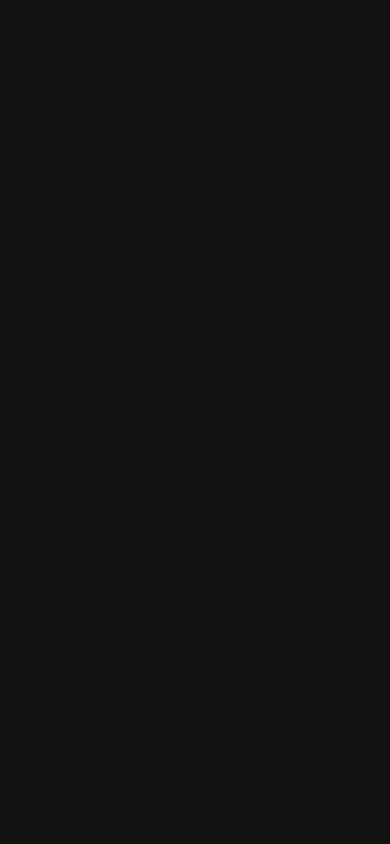
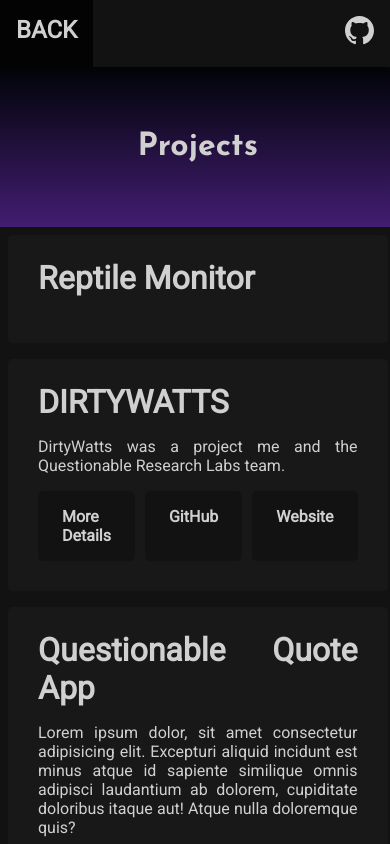
Before and after one commit to InvalidSE/InvalidSE-Web, a SvelteKit app: page /projects in a window 390 px wide. Shown: the top 844 px of the page. Built offline with nearby package versions, Linux system fonts and the light colour scheme.

Commit message:
projects page

```diff
--- /dev/null
+++ b/src/routes/projects/+layout.svelte
@@ -0,0 +1,7 @@
+<script lang="ts">
+    import '../../lib/global.scss'
+    import Navbar from '../../lib/components/navbar.svelte'
+</script>
+
+<Navbar/>
+<slot />
--- a/src/routes/projects/+page.svelte
+++ b/src/routes/projects/+page.svelte
@@ -0,0 +1,177 @@
+<svelte:head>
+    <title>About Me</title>
+</svelte:head>
+
+<script lang="ts">
+
+</script>
+
+<div class="grid-container">
+    <div class="header-panel">
+        <h2 id="heading">Projects</h2>
+    </div>
+    <div class="left-panel"></div>
+    <div class="content">
+        <!-- <img src="https://ghchart.rshah.org/7b2cbb/InvalidSE" alt="InvalidSE's Github Commit History" />     -->
+        <div class="project-boxes">
+
+            <div class="needy-appliances">
+                <h3>Needy Appliances</h3>
+            </div>
+            <div class="reptile-monitor">
+                <h3>Reptile Monitor</h3>
+            </div>
+            <div class="dirtywatts">
+                <h3>DIRTYWATTS</h3>
+                <p>DirtyWatts was a project me and the Questionable Research Labs team. </p>
+                <div class="buttons-box">
+                    <a class="projects-link" href="/projects/dirtywatts">More Details</a>
+                    <a class="projects-link" href="https://github.com/questionable-research-labs/DirtyWatts" target="_blank">GitHub</a>
+                    <a class="projects-link" href="https://dirtywatts.nz/" target="_blank">Website</a>
+                </div>
+            </div>
+
+            <div class="questionable-quote-app">
+                <h3>Questionable Quote App</h3>
+                <p>Lorem ipsum dolor, sit amet consectetur adipisicing elit. Excepturi aliquid incidunt est minus atque id sapiente similique omnis adipisci laudantium ab dolorem, cupiditate doloribus itaque aut! Atque nulla doloremque quis?</p>
+                <div class="buttons-box">
+                    <a class="projects-link" href="/projects/questionable-quote-app">More Details</a>
+                    <a class="projects-link" href="https://quotes.laspruca.nz" target="_blank">Website</a>
+                </div>
+            </div>
+
+        </div>
+    </div>
+    <div class="right-panel"></div>
+</div>
+
+<style lang="scss">
+    .grid-container {
+        display: grid;
+        grid-template-columns: 1fr 3fr 1fr;
+        grid-template-rows: auto 100%;
+        grid-column-gap: 0px;
+        grid-row-gap: 0px;
+        height: 100%;
+    }
+
+    .header-panel {
+        grid-area: 1 / 1 / 2 / 4;
+        align-items: center;
+        background: linear-gradient(to bottom, rgba(0, 0, 0, 0.726), rgba(123, 44, 187, 0.541)), url("/code.png") no-repeat top center fixed;
+    }
+
+    .left-panel {
+        grid-area: 2 / 1 / 3 / 2;
+    }
+
+    .right-panel {
+        grid-area: 2 / 3 / 3 / 4;
+    }
+
+    #heading {
+        text-align: center;
+        margin: 2em 0em;
+    }
+
+    .project-boxes {
+        width: 100%;
+        display: grid;
+        grid-template-columns: repeat(2, 1fr);
+        grid-auto-rows: auto;
+    }
+
+    .project-boxes div {
+        transition: 0.25s;
+        margin: 8px;
+        padding: 8px 30px 30px 30px;
+        text-align: justify;
+        background-color: #181818;
+        // border: rgba(123, 44, 187, 0.541) solid 2px;
+        border-radius: 5px;
+    }
+
+    .needy-appliances{
+        grid-area: 1 / 1 / 2 / 2;
+    }
+
+    .reptile-monitor{
+        grid-area: 1 / 2 / 2 / 3;
+    }
+
+    .dirtywatts{
+        grid-area: 2 / 1 / 3 / 3;
+    }
+
+    .questionable-quote-app{
+        grid-area: 3 / 1 / 4 / 3;
+    }
+
+    .buttons-box {
+        display: flex;
+        justify-content: left;
+        padding: 0 !important;
+        margin: 0 !important;
+        gap: 10px;
+
+        .projects-link {
+            padding: 1em 1.5em;
+            border-radius: 5px;
+            font-weight: bolder;
+            margin: 0;
+            background-color: #121212;
+            transition: 0.25s;
+            cursor: pointer;
+            text-decoration: none;
+
+            &:hover {
+                background-color: #2d2d2d;
+            }
+        }
+    }
+
+    // Media Queries
+    @media only screen and (max-width: 1200px) {
+        .grid-container {
+            grid-template-columns: 1fr 4fr 1fr;
+        }
+    }
+
+    @media only screen and (max-width: 1000px) {
+        .grid-container {
+            grid-template-columns: 1fr 8fr 1fr;
+        }
+    }
+
+    @media only screen and (max-width: 800px) {
+        .grid-container {
+            grid-template-columns: 0fr 1fr 0fr;
+        }
+    }
+
+    @media only screen and (max-width: 600px) {
+        h2 {
+            font-size: 2em;
+        }
+
+        .project-boxes{
+            grid-template-columns: repeat(1, 1fr);
+        }
+
+        .reptile-monitor{
+            grid-area: 1 / 1 / 1 / 2;
+        }
+
+        .dirtywatts{
+            grid-area: 2 / 1 / 2 / 2;
+        }
+
+        .questionable-quote-app{
+            grid-area: 3 / 1 / 3 / 2;
+        }
+
+        .needy-appliances{
+            grid-area: 4 / 1 / 4 / 2;
+        }
+    }
+</style>
```
Also changed, not shown: src/routes/about/+page.svelte (+14 -1 lines), src/routes/projects/dirtywatts/+page.svelte (deleted).
